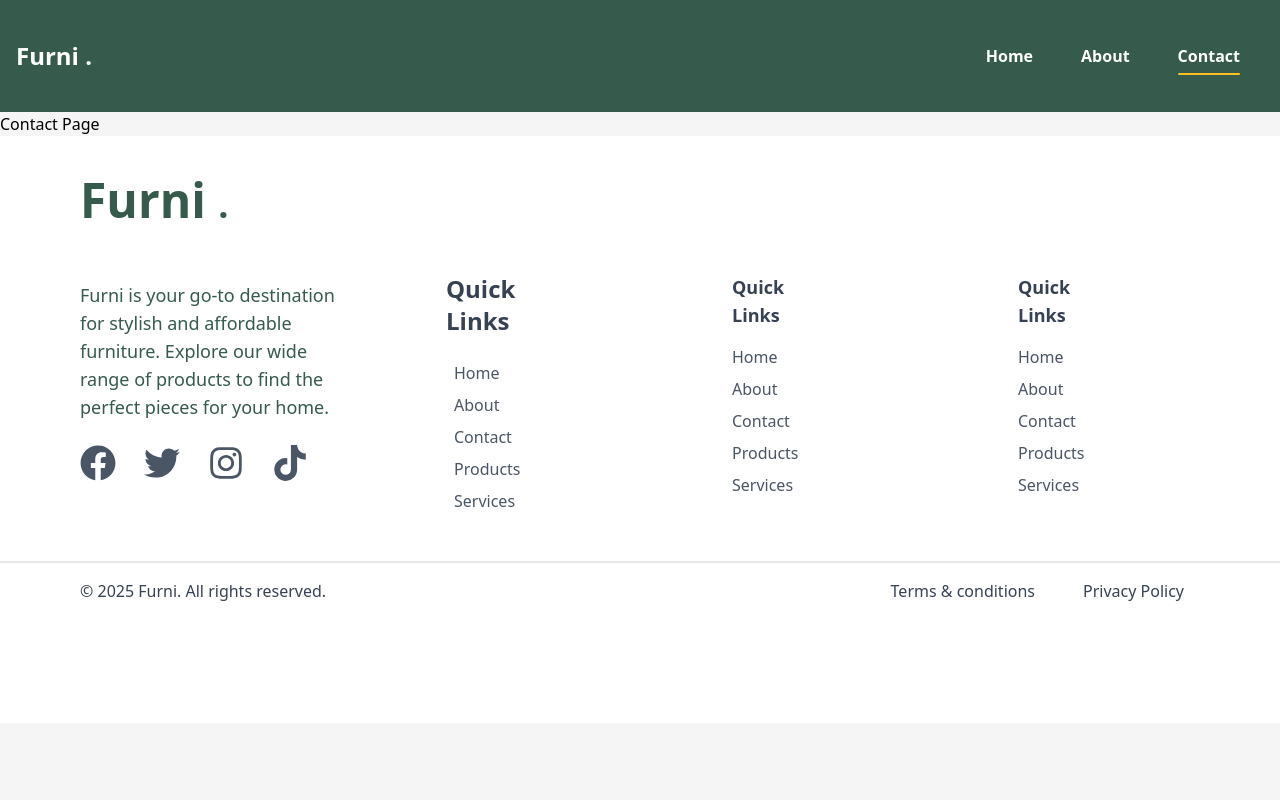
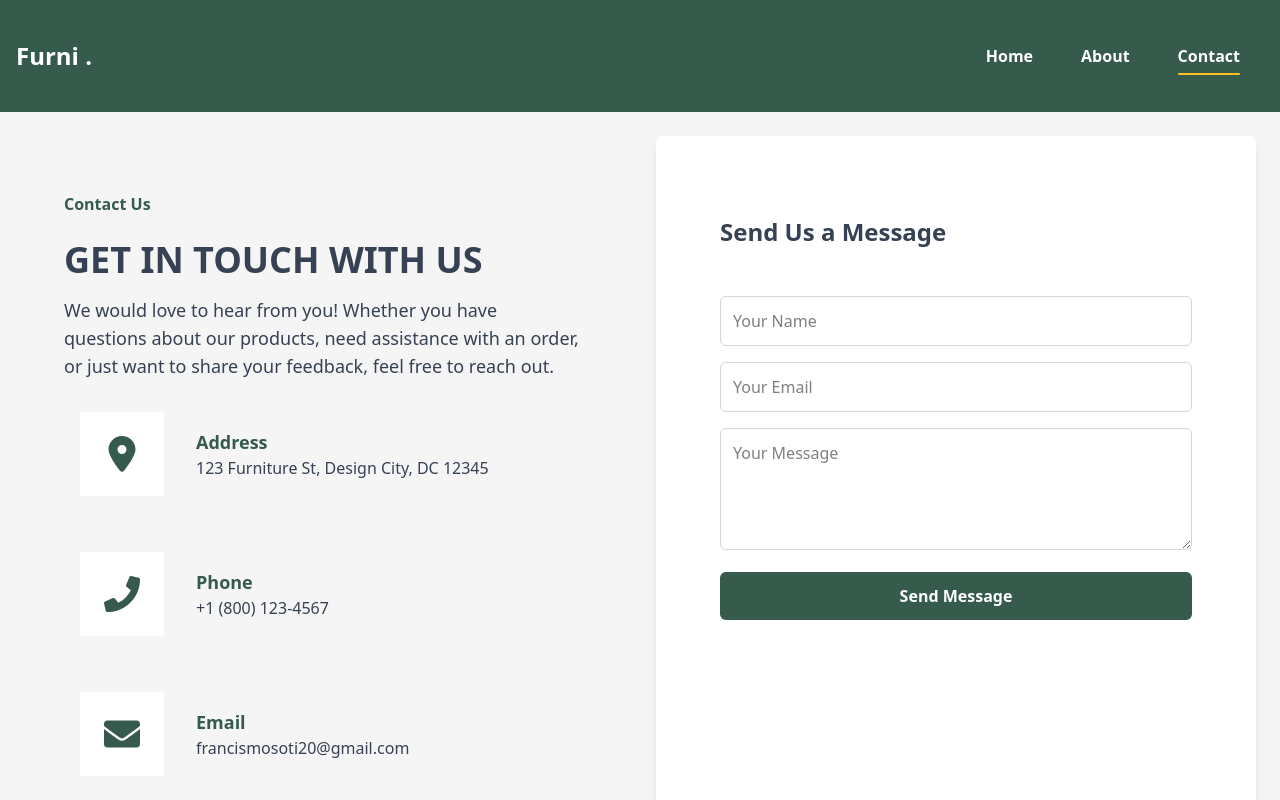
Before and after one commit to FrancisMosoti/FurnitureStore-Frontend, a React (Vite) app: page /contact in a window 1280 px wide. Shown: the top 800 px of the page. Built offline with nearby package versions, Linux system fonts and the light colour scheme.

Commit message:
Contact Us Page

```diff
--- a/src/App.jsx
+++ b/src/App.jsx
@@ -2,5 +2,6 @@ import HomePage from "./pages/Website/HomePage";
 import Hero from "./Sections/Hero";
 import Home from "./Layout/Home";
 import About from "./pages/Website/About";
+import Contact from "./pages/Website/Contact";
 
-export { HomePage, Hero, Home, About };
+export { HomePage, Hero, Home, About, Contact };
--- a/src/Components/Button.jsx
+++ b/src/Components/Button.jsx
@@ -1,10 +1,10 @@
-const Button = ({ children, onClick, className }) => {
+const Button = ({ children, onClick, className, type }) => {
   return (
     <button
       className={`font-semibold p-4 cursor-pointer ${className}`}
       onClick={onClick}
+      type={type}
     >
-      {" "}
       {children}
     </button>
   );
--- /dev/null
+++ b/src/Components/Input.jsx
@@ -0,0 +1,13 @@
+const Input = ({ type, placeholder, value, onChange, className }) => {
+  return (
+    <input
+      type={type}
+      placeholder={placeholder}
+      value={value}
+      onChange={onChange}
+      className={`border border-gray-300 rounded-md p-2 focus:outline-none focus:ring-2 focus:ring-[#365A4C] ${className}`}
+    />
+  );
+};
+
+export default Input;
--- a/src/main.jsx
+++ b/src/main.jsx
@@ -9,7 +9,7 @@ import {
   Route,
 } from "react-router-dom";
 
-import { HomePage, Home, About } from "./App";
+import { HomePage, Home, About, Contact } from "./App";
 
 const router = createBrowserRouter(
   createRoutesFromElements(
@@ -17,7 +17,7 @@ const router = createBrowserRouter(
       <Route index element={<HomePage />} />
 
       <Route path="about" element={<About />} />
-      <Route path="contact" element={<div>Contact Page</div>} />
+      <Route path="contact" element={<Contact />} />
     </Route>
   )
 );
--- /dev/null
+++ b/src/pages/Website/Contact.jsx
@@ -0,0 +1,95 @@
+import { FaLocationDot } from "react-icons/fa6";
+import { FaPhone } from "react-icons/fa";
+import { FaEnvelope } from "react-icons/fa";
+import Input from "../../Components/Input";
+import Button from "../../Components/Button";
+
+const contactDetails = [
+  {
+    icon: <FaLocationDot className="text-2xl md:text-4xl text-[#365A4C]" />,
+    title: "Address",
+    description: "123 Furniture St, Design City, DC 12345",
+  },
+  {
+    icon: <FaPhone className="text-2xl md:text-4xl text-[#365A4C]" />,
+    title: "Phone",
+
+    description: "+1 (800) 123-4567",
+  },
+  {
+    icon: <FaEnvelope className="text-2xl md:text-4xl text-[#365A4C]" />,
+    title: "Email",
+    description: "francismosoti20@gmail.com",
+  },
+];
+
+const Contact = () => {
+  return (
+    <section className="p-6 flex flex-col space-y-6 md:space-y-8 md:flex-row md:space-x-8">
+      <div className="w-full md:w-1/2  md:p-10">
+        <p className="mt-4 mb-6 text-[#365A4C] font-bold">Contact Us</p>
+        <h1 className="text-4xl font-bold text-gray-700 mb-4">
+          GET IN TOUCH WITH US
+        </h1>
+        <p className="text-lg text-gray-700 mb-4">
+          We would love to hear from you! Whether you have questions about our
+          products, need assistance with an order, or just want to share your
+          feedback, feel free to reach out.
+        </p>
+        <div>
+          <div className="grid grid-cols-1 md:grid-cols-1 gap-6">
+            {contactDetails.map((detail, index) => (
+              <div
+                key={index}
+                className="p-4  flex items-center space-x-6 md:space-x-8 hover:bg-gray-50  "
+              >
+                <div className="text-center bg-white p-4 md:p-6">
+                  {detail.icon}
+                </div>
+                <div>
+                  <h3 className="font-semibold text-lg text-[#365A4C]">
+                    {detail.title}
+                  </h3>
+                  <p className="text-gray-700">{detail.description}</p>
+                </div>
+              </div>
+            ))}
+          </div>
+        </div>
+      </div>
+      <div className="bg-white md:w-1/2 p-6 md:p-10 rounded-lg shadow-lg">
+        <div>
+          <h2 className="text-2xl font-semibold md:mt-4 text-gray-700 p-6">
+            Send Us a Message
+          </h2>
+          <form className="p-6 space-y-4">
+            <Input
+              type="text"
+              placeholder="Your Name"
+              className="w-full p-3 rounded-md border border-gray-300 focus:outline-none focus:ring-2 focus:ring-[#365A4C]"
+            />
+
+            <Input
+              type="email"
+              placeholder="Your Email"
+              className="w-full p-3 rounded-md border border-gray-300 focus:outline-none focus:ring-2 focus:ring-[#365A4C]"
+            />
+            <textarea
+              placeholder="Your Message"
+              rows="4"
+              className="w-full p-3 rounded-md border border-gray-300 focus:outline-none focus:ring-2 focus:ring-[#365A4C]"
+            ></textarea>
+            <Button
+              type="submit"
+              className="w-full bg-[#365A4C] text-white py-3 rounded-md hover:bg-[#2c4739] transition-colors duration-200 font-bold"
+            >
+              Send Message
+            </Button>
+          </form>
+        </div>
+      </div>
+    </section>
+  );
+};
+
+export default Contact;
```
